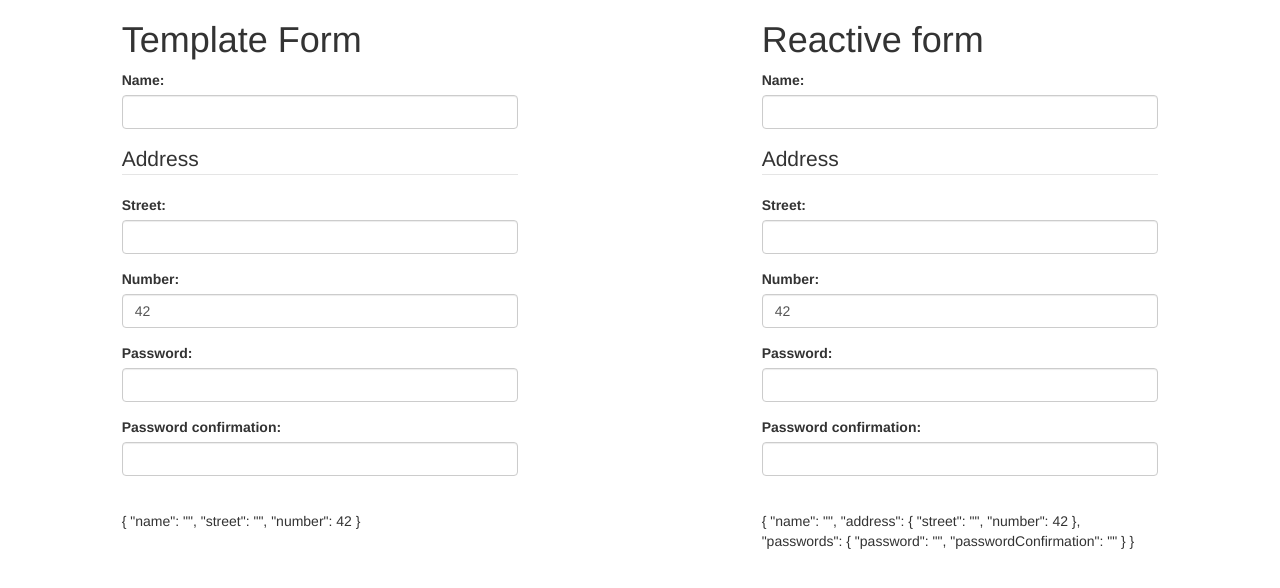
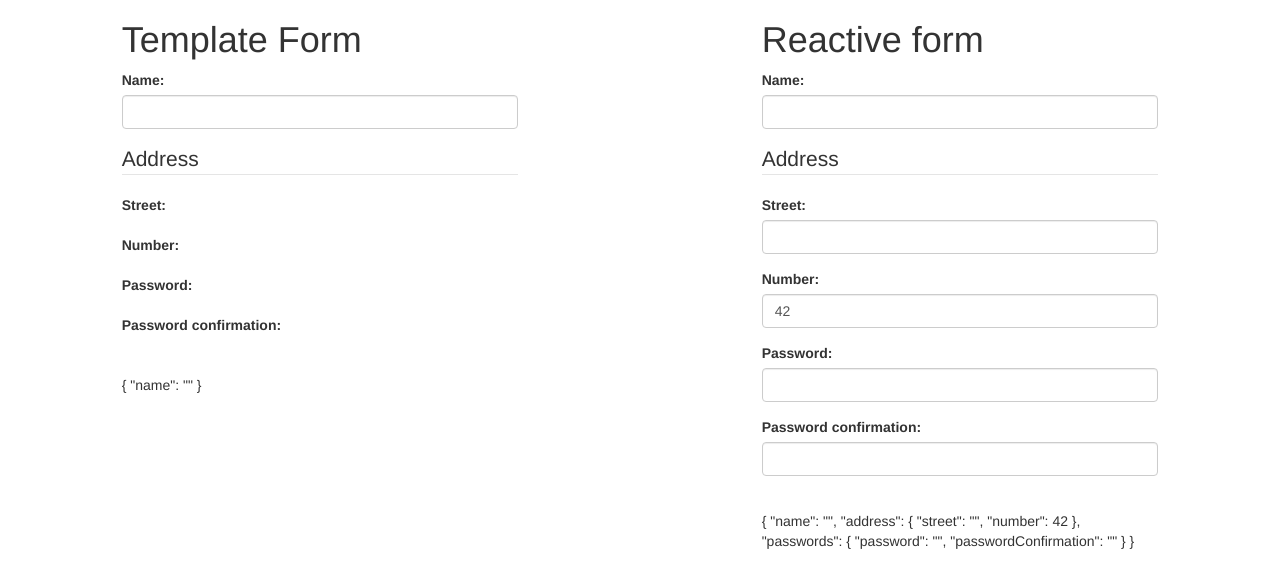
Before and after one commit to Math3v/angular-forms, an Angular app: page / in a window 1280 px wide. Shown: the top 588 px of the page. Built offline with nearby package versions, Linux system fonts and the light colour scheme.

Commit message:
Delete code for template-starter

```diff
--- a/src/app/user-forms/template-form/template-form.component.html
+++ b/src/app/user-forms/template-form/template-form.component.html
@@ -18,8 +18,8 @@
 
     <div class="form-group">
       <label for="street">Street: </label>
-      <input type="text" class="form-control" name="street" id="street" [(ngModel)]="user.address.street" #street="ngModel" required minlength="3" pattern="[A-Za-z]{3,}">
-      <div *ngIf="street.errors && (street.dirty || street.touched)" class="alert alert-danger">
+      <!-- Street input here -->
+      <!-- div *ngIf="street.errors && (street.dirty || street.touched)" class="alert alert-danger">
         <div [hidden]="!street.errors.required">
           Street is required
         </div>
@@ -29,13 +29,13 @@
         <div [hidden]="!street.errors.pattern">
           Street must contain only letters
         </div>
-      </div>
+      </div -->
     </div>
 
     <div class="form-group">
       <label for="number">Number: </label>
-      <input type="number" class="form-control" name="number" id="number" [(ngModel)]="user.address.number" #number="ngModel" required min="5" max="200">
-      <div *ngIf="number.errors && (number.dirty || number.touched)" class="alert alert-danger">
+      <!-- Number input here -->
+      <!-- div *ngIf="number.errors && (number.dirty || number.touched)" class="alert alert-danger">
         <div [hidden]="!number.errors.required">
           Number is required
         </div>
@@ -45,15 +45,15 @@
         <div [hidden]="!number.errors.max">
           Number must be less than 200
         </div>
-      </div>
+      </div -->
     </div>
 
   </fieldset>
 
   <div class="form-group">
     <label for="password">Password: </label>
-    <input type="text" class="form-control" name="password" id="password" [(ngModel)]="user.address.password" #password="ngModel" required pattern="(?=.*\d)(?=.*[a-z])(?=.*[A-Z]).{8,}" [equalToControl]="passwordConfirmation">
-    <div *ngIf="password.errors && (password.dirty || password.touched)" class="alert alert-danger">
+    <!-- Password input here -->
+    <!-- div *ngIf="password.errors && (password.dirty || password.touched)" class="alert alert-danger">
       <div [hidden]="!password.errors.required">
         Password is required
       </div>
@@ -63,13 +63,13 @@
       <div [hidden]="!password.errors.equalToControl">
         Password needs to match password confirmation
       </div>
-    </div>
+    </div -->
   </div>
 
   <div class="form-group">
     <label for="passwordConfirmation">Password confirmation: </label>
-    <input type="text" class="form-control" name="passwordConfirmation" id="passwordConfirmation" [(ngModel)]="user.address.passwordConfirmation" #passwordConfirmation="ngModel" required pattern="(?=.*\d)(?=.*[a-z])(?=.*[A-Z]).{8,}" [equalToControl]="password">
-    <div *ngIf="passwordConfirmation.errors && (passwordConfirmation.dirty || passwordConfirmation.touched)" class="alert alert-danger">
+    <!-- Password confirmation input here -->
+    <!-- div *ngIf="passwordConfirmation.errors && (passwordConfirmation.dirty || passwordConfirmation.touched)" class="alert alert-danger">
       <div [hidden]="!passwordConfirmation.errors.required">
         Password confirmation is required
       </div>
@@ -79,7 +79,7 @@
       <div [hidden]="!passwordConfirmation.errors.equalToControl">
         Password confirmation needs to match password
       </div>
-    </div>
+    </div -->
   </div>
 
 </form>
```
Also changed, not shown: 1 other file (tests, documents, lock files or other folders).
